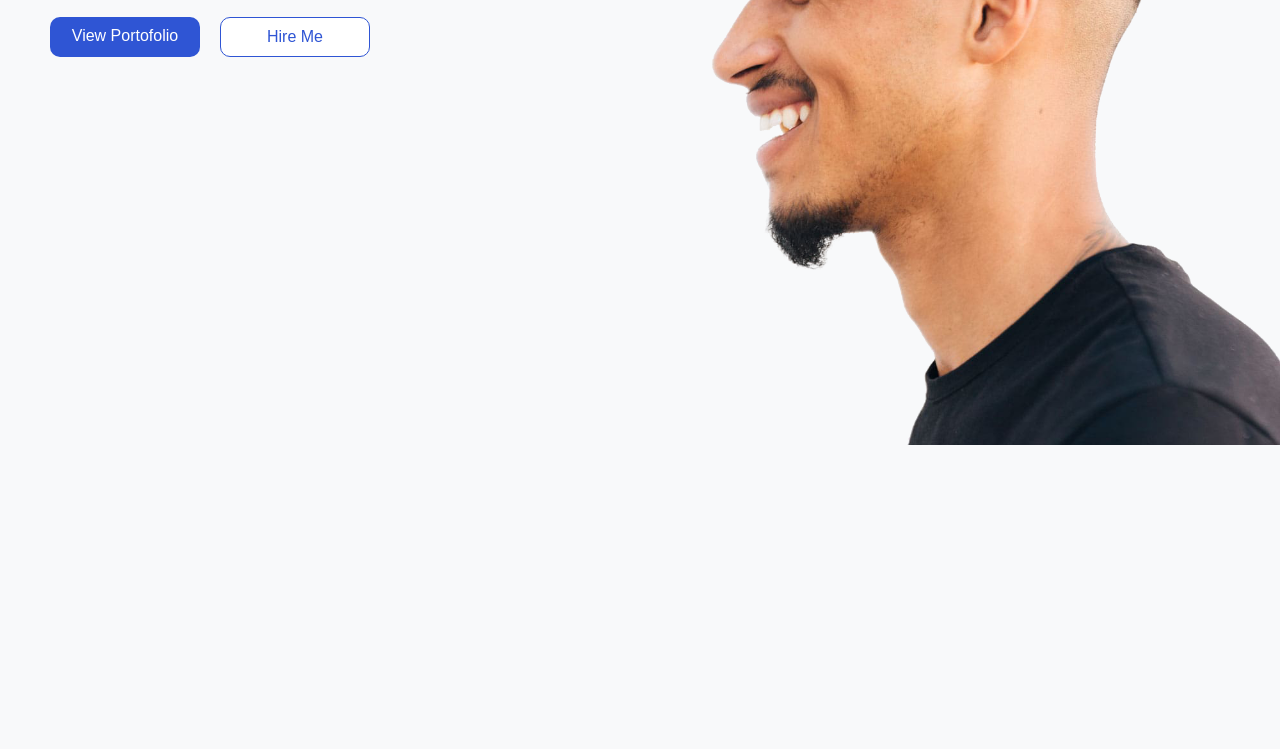
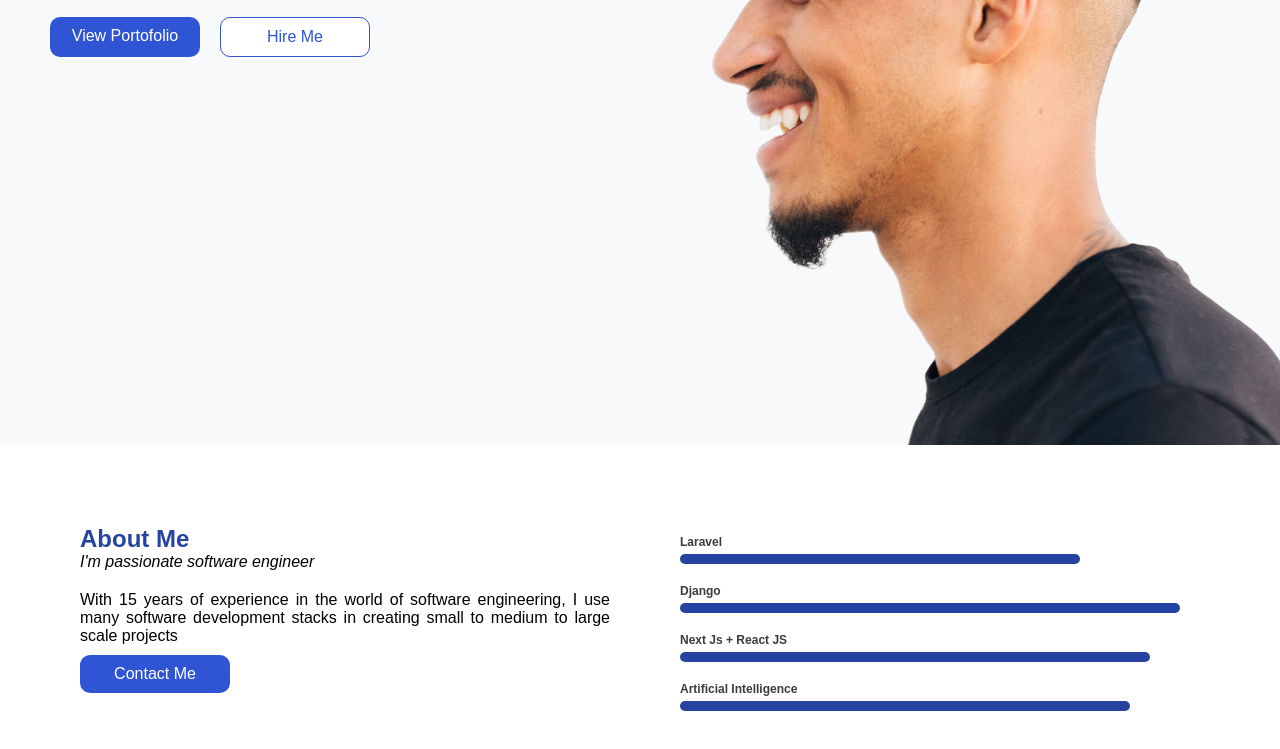
Before and after one commit to qoryy17/Landing-Page, a plain HTML site: page index.html in a window 1280 px wide. Shown: the part 355-1104 px from the top of the page. Before the commit the page ends 800 px from the top, so only its background shows below. Drawn offline with Linux system fonts and the light colour scheme.

Commit message:
#fix: refactor html and css code #feat : add section about me

```diff
--- a/index.html
+++ b/index.html
@@ -32,8 +32,8 @@
             Full Stack Technology
           </p>
           <div class="btn-group">
-            <a href="#about" class="btn btn-portofolio">View Portofolio</a>
-            <a href="" class="btn btn-hire">Hire Me</a>
+            <a href="#about" class="btn btn-primary">View Portofolio</a>
+            <a href="" class="btn btn-secondary">Hire Me</a>
           </div>
         </div>
       </div>
@@ -41,7 +41,44 @@
     <!-- End section hero -->
 
     <!-- Section about -->
-    <section class="about-section" id="about"></section>
+    <section class="about-section" id="about">
+      <div class="container">
+        <div class="row">
+          <div class="col">
+            <div class="content">
+              <h1 class="about-title">About Me</h1>
+              <p class="about-description">I'm passionate software engineer</p>
+              <p class="about-content">
+                With 15 years of experience in the world of software
+                engineering, I use many software development stacks in creating
+                small to medium to large scale projects
+              </p>
+              <a href="" class="btn btn-primary"> Contact Me </a>
+            </div>
+          </div>
+          <div class="col">
+            <div class="content">
+              <div class="progress-bar">
+                <h6 class="progress-bar-title">Laravel</h6>
+                <div class="progress-value" style="width: 400px"></div>
+              </div>
+              <div class="progress-bar">
+                <h6 class="progress-bar-title">Django</h6>
+                <div class="progress-value" style="width: 500px"></div>
+              </div>
+              <div class="progress-bar">
+                <h6 class="progress-bar-title">Next Js + React JS</h6>
+                <div class="progress-value" style="width: 470px"></div>
+              </div>
+              <div class="progress-bar">
+                <h6 class="progress-bar-title">Artificial Intelligence</h6>
+                <div class="progress-value" style="width: 450px"></div>
+              </div>
+            </div>
+          </div>
+        </div>
+      </div>
+    </section>
     <!-- End section about -->
 
     <!-- Section portofolio -->
--- a/styles.css
+++ b/styles.css
@@ -36,7 +36,7 @@ nav > ul > li > a {
   font-size: 18px;
 }
 
-a:hover {
+nav > ul > li > a:hover {
   color: #2f55d4;
 }
 
@@ -53,7 +53,7 @@ a:hover {
   background-repeat: repeat;
 }
 
-.container {
+.hero-section .container {
   width: 100%;
   margin: 50px;
 }
@@ -86,29 +86,92 @@ a:hover {
   text-decoration: none;
 }
 
-.btn-portofolio {
+.btn-primary {
   background-color: #2f55d4;
   color: #fff;
   transition: background-color 0.5s;
 }
 
-.btn-portofolio:hover {
+.btn-primary:hover {
   background-color: #fff;
   color: #2643a1;
   border: 1px solid #2f55d4;
 }
 
-.btn-hire {
+.btn-secondary {
   background-color: #fff;
   color: #2f55d4;
   border: 1px solid #2f55d4;
   transition: background-color 0.5s;
 }
 
-.btn-hire:hover {
+.btn-secondary:hover {
   background-color: #2f55d4;
   color: #fff;
   border: 1px solid #fff;
 }
 
 /* End Hero Section */
+
+/* About Section */
+
+.about-section {
+  width: 100%;
+  height: 100vh;
+  background-color: #fff;
+}
+
+.about-section .container {
+  width: 100%;
+  padding: 50px;
+}
+
+.row {
+  display: flex;
+  flex-direction: row;
+  flex-wrap: wrap;
+}
+
+.col {
+  flex: 1;
+}
+
+.about-title {
+  color: #2643a1;
+}
+
+.about-description {
+  font-style: italic;
+}
+
+.about-content {
+  margin: 20px 0px 10px 0px;
+  text-align: justify;
+}
+
+.content {
+  margin: 30px;
+  display: flex;
+  flex-direction: column;
+}
+
+.progress-bar {
+  margin: 10px;
+  margin-bottom: 10px;
+  max-width: 300px;
+}
+
+.progress-bar-title {
+  color: #3b3b3b;
+  margin-bottom: 5px;
+  font-size: 12px;
+}
+
+.progress-value {
+  background-color: #2643a1;
+  color: #fff;
+  padding: 5px;
+  border-radius: 10px;
+}
+
+/* End About Section */
```
